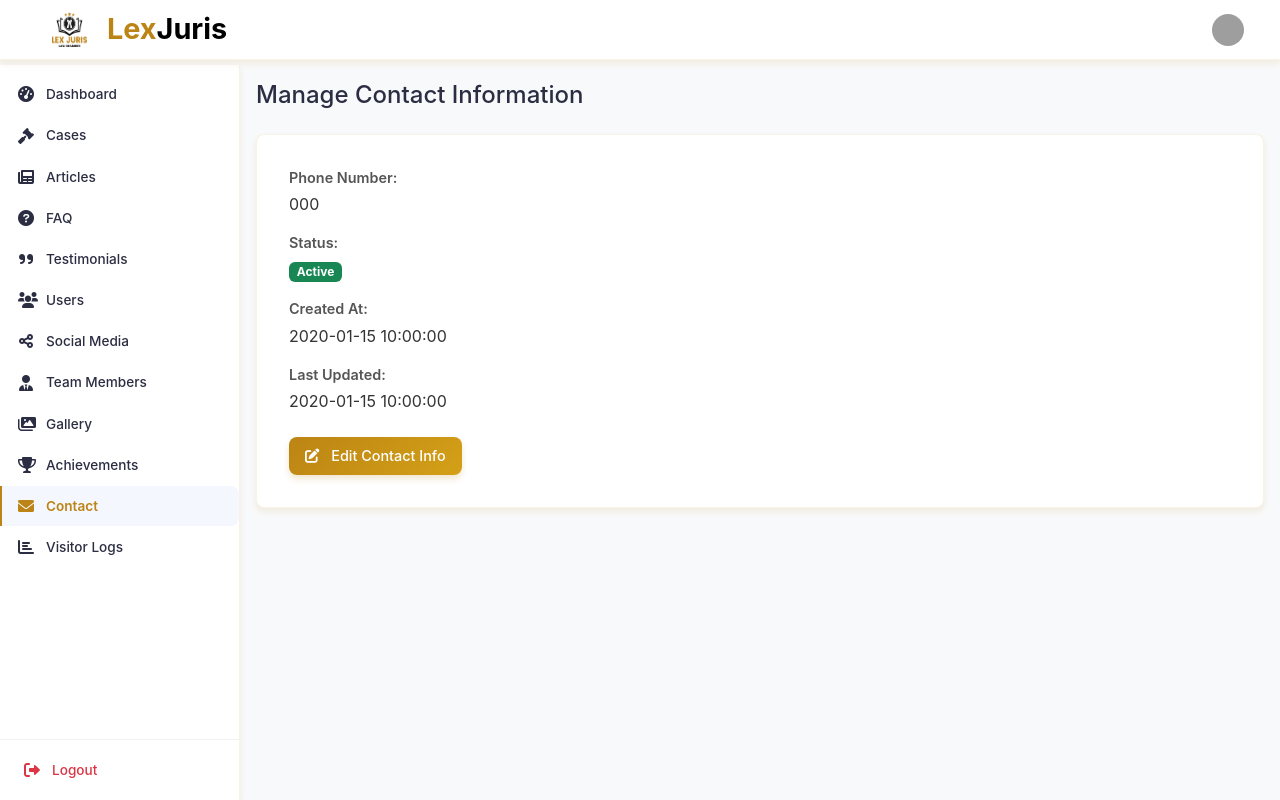
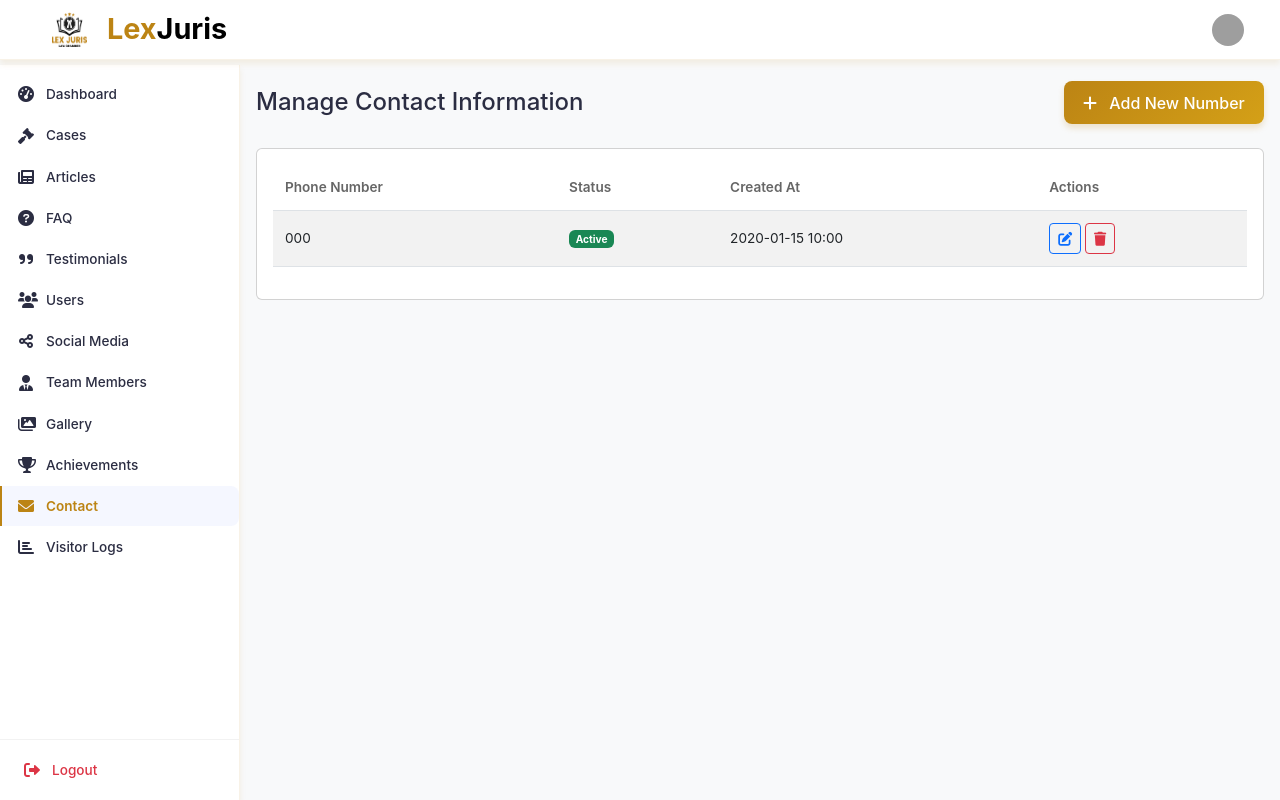
Before and after one commit to munazzabegam/lexjuris2-, a PHP site: page /admin/contact/index.php in a window 1280 px wide. Run offline with PHP 8.4, Linux system fonts and the light colour scheme; the visitor is signed in with stand-in values (Sample User, id 1); tables that the repository leaves empty hold one stand-in row (values such as "Sample post"); grey boxes are pictures that could not be loaded.

Commit message:
Updated contact us button

```diff
--- a/admin/contact/index.php
+++ b/admin/contact/index.php
@@ -7,16 +7,13 @@ if (!isset($_SESSION['user_id'])) {
 
 require_once __DIR__ . '/../../config/database.php';
 
-$contact = null;
-$result = $conn->query("SELECT * FROM contact LIMIT 1");
+// Fetch all contact entries
+$contacts = [];
+$result = $conn->query("SELECT * FROM contact ORDER BY created_at DESC");
 if ($result->num_rows > 0) {
-    $contact = $result->fetch_assoc();
-} else {
-    // If no contact entry exists, redirect to create one (or handle differently)
-    // For simplicity, we'll create a dummy entry if none exists
-    $conn->query("INSERT INTO contact (phone) VALUES ('N/A')");
-    $result = $conn->query("SELECT * FROM contact LIMIT 1");
-    $contact = $result->fetch_assoc();
+    while ($row = $result->fetch_assoc()) {
+        $contacts[] = $row;
+    }
 }
 
 ?>
@@ -30,40 +27,6 @@ if ($result->num_rows > 0) {
     <link href="https://cdn.jsdelivr.net/npm/bootstrap@5.3.0/dist/css/bootstrap.min.css" rel="stylesheet">
     <link href="https://cdnjs.cloudflare.com/ajax/libs/font-awesome/6.0.0/css/all.min.css" rel="stylesheet">
     <link href="../assets/css/dashboard.css" rel="stylesheet">
-    <style>
-        .view-card {
-            background: white;
-            border-radius: 8px;
-            padding: 2rem;
-            box-shadow: var(--card-shadow);
-            border: 1px solid rgba(188, 132, 20, 0.1);
-        }
-        .view-card h5 {
-            color: #333;
-            font-weight: 600;
-            margin-bottom: 1rem;
-            border-bottom: 1px solid rgba(0,0,0,0.05);
-            padding-bottom: 0.75rem;
-        }
-        .view-group {
-            margin-bottom: 1rem;
-        }
-        .view-label {
-            font-weight: 600;
-            color: #555;
-            display: block;
-            margin-bottom: 0.25rem;
-        }
-        .view-value {
-            color: #333;
-            font-size: 1rem;
-            margin-bottom: 0.75rem;
-        }
-        .btn-action {
-            padding: 0.5rem 1rem;
-            font-size: 0.9rem;
-        }
-    </style>
 </head>
 <body>
     <?php include __DIR__ . '/../components/sidebar.php'; ?>
@@ -73,20 +36,14 @@ if ($result->num_rows > 0) {
         <div class="container-fluid p-3">
             <?php if (isset($_SESSION['contact_success'])): ?>
                 <div class="alert alert-success alert-dismissible fade show" role="alert">
-                    <?php
-                    echo $_SESSION['contact_success'];
-                    unset($_SESSION['contact_success']);
-                    ?>
+                    <?php echo $_SESSION['contact_success']; unset($_SESSION['contact_success']); ?>
                     <button type="button" class="btn-close" data-bs-dismiss="alert" aria-label="Close"></button>
                 </div>
             <?php endif; ?>
 
             <?php if (isset($_SESSION['contact_error'])): ?>
                 <div class="alert alert-danger alert-dismissible fade show" role="alert">
-                    <?php
-                    echo $_SESSION['contact_error'];
-                    unset($_SESSION['contact_error']);
-                    ?>
+                    <?php echo $_SESSION['contact_error']; unset($_SESSION['contact_error']); ?>
                     <button type="button" class="btn-close" data-bs-dismiss="alert" aria-label="Close"></button>
                 </div>
             <?php endif; ?>
@@ -95,36 +52,54 @@ if ($result->num_rows > 0) {
                 <div class="col-12">
                     <div class="d-flex justify-content-between align-items-center">
                         <h4 class="mb-0">Manage Contact Information</h4>
+                        <a href="create.php" class="btn btn-primary">
+                            <i class="fas fa-plus me-2"></i> Add New Number
+                        </a>
                     </div>
                 </div>
             </div>
 
-            <div class="view-card">
-                <div class="view-group">
-                    <span class="view-label">Phone Number:</span>
-                    <span class="view-value"><?php echo htmlspecialchars($contact['phone']); ?></span>
-                </div>
-                <div class="view-group">
-                    <span class="view-label">Status:</span>
-                    <span class="view-value">
-                        <span class="badge <?php echo $contact['is_active'] ? 'bg-success' : 'bg-warning'; ?>">
-                            <?php echo $contact['is_active'] ? 'Active' : 'Inactive'; ?>
-                        </span>
-                    </span>
-                </div>
-                <div class="view-group">
-                    <span class="view-label">Created At:</span>
-                    <span class="view-value"><?php echo date('Y-m-d H:i:s', strtotime($contact['created_at'])); ?></span>
-                </div>
-                <div class="view-group">
-                    <span class="view-label">Last Updated:</span>
-                    <span class="view-value"><?php echo $contact['updated_at'] ? date('Y-m-d H:i:s', strtotime($contact['updated_at'])) : 'N/A'; ?></span>
-                </div>
-
-                <div class="mt-4">
-                    <a href="edit.php" class="btn btn-primary btn-action">
-                        <i class="fas fa-edit me-2"></i> Edit Contact Info
-                    </a>
+            <div class="card">
+                <div class="card-body">
+                    <div class="table-responsive">
+                        <table class="table table-striped">
+                            <thead>
+                                <tr>
+                                    <th>Phone Number</th>
+                                    <th>Status</th>
+                                    <th>Created At</th>
+                                    <th>Actions</th>
+                                </tr>
+                            </thead>
+                            <tbody>
+                                <?php if (empty($contacts)): ?>
+                                    <tr>
+                                        <td colspan="4" class="text-center">No contact numbers found.</td>
+                                    </tr>
+                                <?php else: ?>
+                                    <?php foreach ($contacts as $contact): ?>
+                                        <tr>
+                                            <td><?php echo htmlspecialchars($contact['phone']); ?></td>
+                                            <td>
+                                                <span class="badge <?php echo $contact['is_active'] ? 'bg-success' : 'bg-secondary'; ?>">
+                                                    <?php echo $contact['is_active'] ? 'Active' : 'Inactive'; ?>
+                                                </span>
+                                            </td>
+                                            <td><?php echo date('Y-m-d H:i', strtotime($contact['created_at'])); ?></td>
+                                            <td>
+                                                <a href="edit.php?id=<?php echo $contact['id']; ?>" class="btn btn-sm btn-outline-primary" title="Edit">
+                                                    <i class="fas fa-edit"></i>
+                                                </a>
+                                                <a href="actions/delete.php?id=<?php echo $contact['id']; ?>" class="btn btn-sm btn-outline-danger" title="Delete" onclick="return confirm('Are you sure you want to delete this number?');">
+                                                    <i class="fas fa-trash"></i>
+                                                </a>
+                                            </td>
+                                        </tr>
+                                    <?php endforeach; ?>
+                                <?php endif; ?>
+                            </tbody>
+                        </table>
+                    </div>
                 </div>
             </div>
         </div>
```
Also changed, not shown: admin/contact/actions/add.php (added, +34 -0 lines), admin/contact/actions/delete.php (added, +31 -0 lines), admin/contact/actions/update.php (+18 -19 lines), admin/contact/create.php (added, +56 -0 lines), admin/contact/edit.php (+18 -22 lines), index.php (+33 -12 lines).
